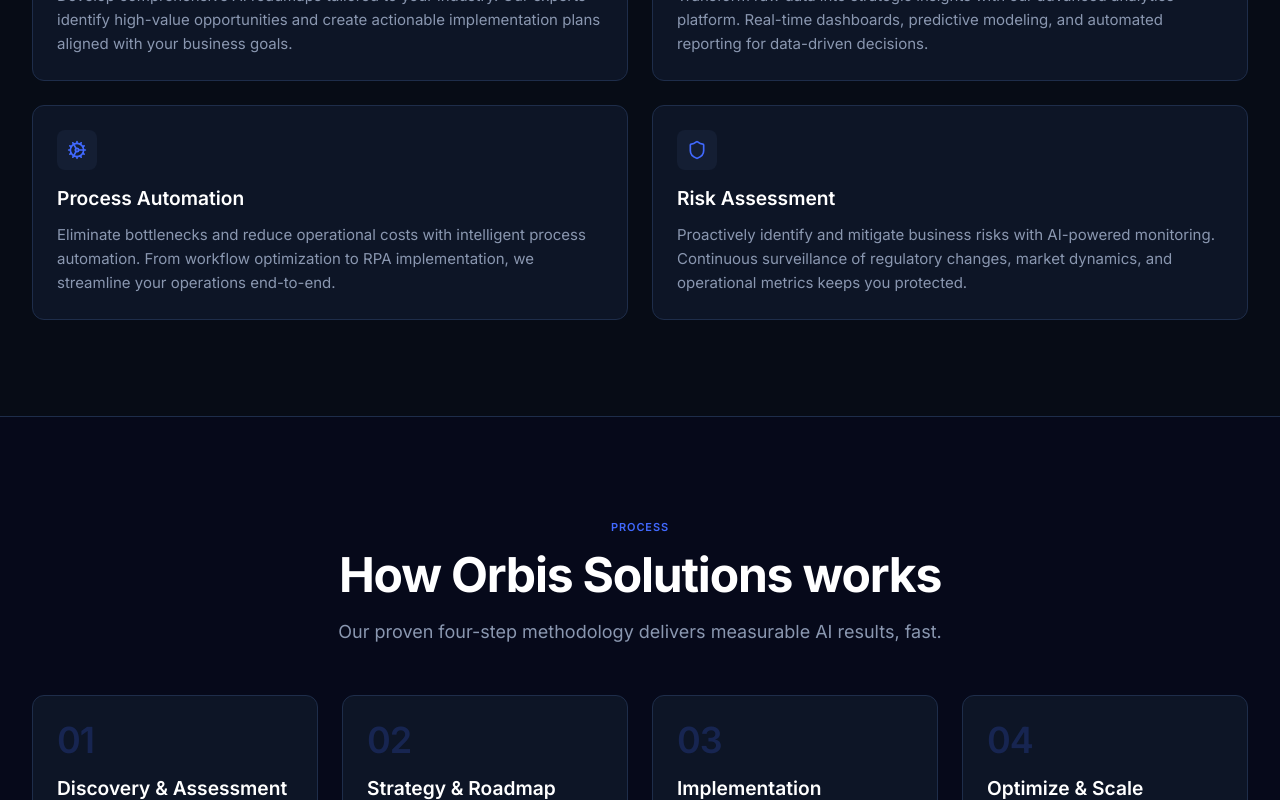
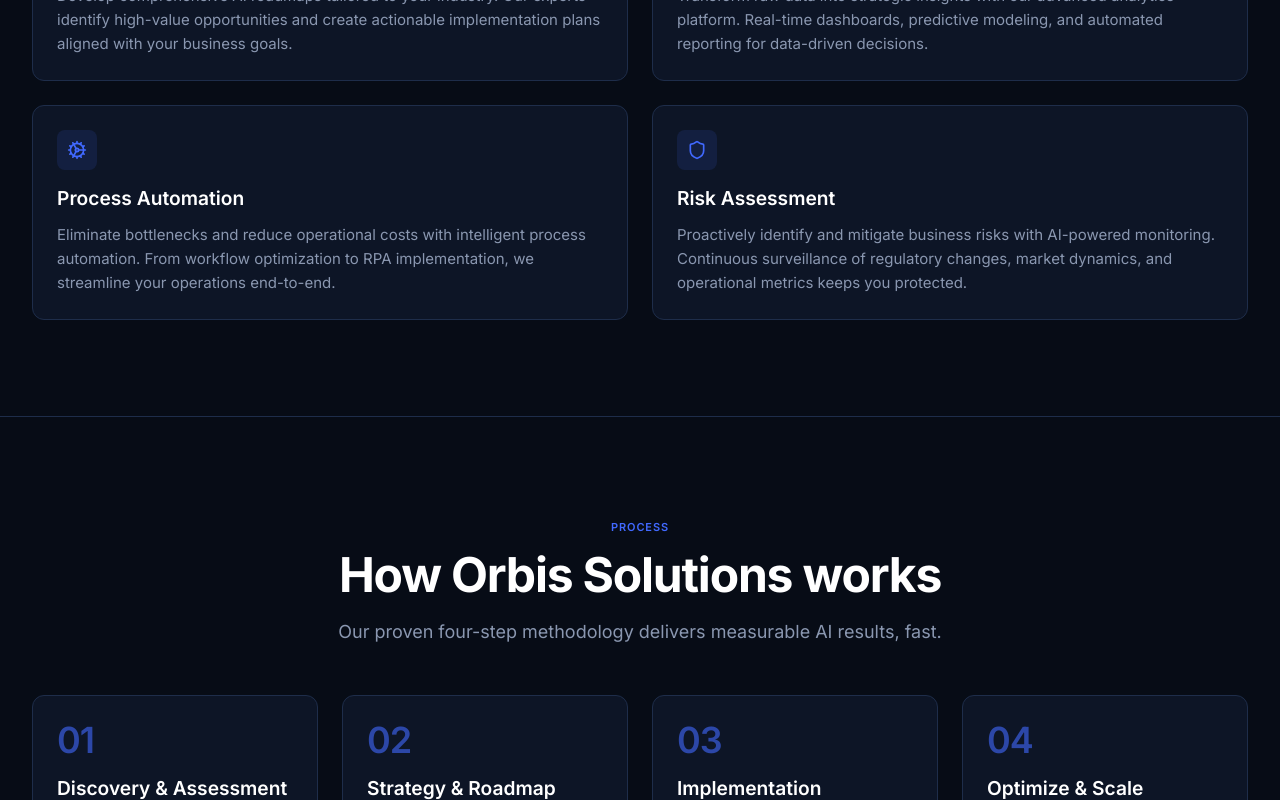
Before and after one commit to kiansam/Orbis, a Next.js app: page / in a window 1280 px wide. Shown: the part 1580-2380 px from the top of the page. Built offline with nearby package versions, Linux system fonts and the light colour scheme; no server answers.

Commit message:
New background

```diff
--- a/src/app/(marketing)/page.tsx
+++ b/src/app/(marketing)/page.tsx
@@ -47,7 +47,7 @@
       <HeroSection />
 
       {/* Social Proof band */}
-      <section className="py-12 border-y border-[#1E2D4A] bg-[#08101E]">
+      <section className="py-12 border-y border-[#1E2D4A] bg-[#070C16]">
         <div className="max-w-7xl mx-auto px-4 sm:px-6 lg:px-8">
           <p className="t-label text-[#4F617A] text-center mb-8">
             Trusted by leading enterprises worldwide
@@ -74,7 +74,7 @@
       <FeaturesSection />
 
       {/* Process */}
-      <section className="py-16 lg:py-24 bg-[#06091A] border-t border-[#1E2D4A]">
+      <section className="py-16 lg:py-24 bg-[#070C16] border-t border-[#1E2D4A]">
         <div className="max-w-7xl mx-auto px-4 sm:px-6 lg:px-8">
           <div className="text-center mb-12">
             <span className="t-label text-[#4169FF]">Process</span>
@@ -88,9 +88,9 @@
             {steps.map((step, i) => (
               <div
                 key={step.number}
-                className="relative bg-[#0D1526] border border-[#1E2D4A] rounded-xl p-6 hover:border-[#141E33] transition-colors duration-200"
+                className="relative bg-[#0D1526] border border-[#1E2D4A] rounded-xl p-6 hover:border-[#2A3F6A] transition-colors duration-200"
               >
-                <div className="text-4xl font-semibold text-[rgba(65,105,255,0.2)] mb-4 tracking-[-0.03em]">
+                <div className="text-4xl font-semibold text-[#4169FF] mb-4 tracking-[-0.03em] opacity-60">
                   {step.number}
                 </div>
                 <h3 className="t-h3 text-white mb-3">{step.title}</h3>
@@ -116,10 +116,10 @@
       <FAQSection />
 
       {/* Final CTA */}
-      <section className="py-16 lg:py-24 relative overflow-hidden bg-[#06091A] border-t border-[#1E2D4A]">
+      <section className="py-16 lg:py-24 relative overflow-hidden bg-[#070C16] border-t border-[#1E2D4A]">
         <div className="absolute inset-0 o-hero-wash-dark pointer-events-none" />
 
-        <div className="relative max-w-4xl mx-auto px-4 sm:px-6 lg:px-8 text-center">
+        <div className="relative max-w-4xl mx-auto px-4 sm:px-6 lg:px-8 text-center bg-[#0D1526] border border-[#1E2D4A] rounded-2xl py-16">
           <h2 className="t-h1 text-white mb-6">
             Ready to transform your enterprise with AI?
           </h2>
@@ -140,7 +140,7 @@
 
           <div className="flex flex-wrap justify-center gap-6">
             {['No credit card required', '14-day free trial', 'Cancel anytime'].map((item) => (
-              <div key={item} className="flex items-center gap-2 text-[#4F617A] text-sm">
+              <div key={item} className="flex items-center gap-2 text-[#8A97B0] text-sm">
                 <CheckCircle2 className="w-4 h-4 text-[#4169FF]" />
                 {item}
               </div>
--- a/src/app/globals.css
+++ b/src/app/globals.css
@@ -11,6 +11,18 @@
 @layer base {
   /* ─── shadcn/ui tokens (dashboard / admin) ─── */
   :root {
+    --color-bg: #070C16;
+    --color-surface: #0D1526;
+    --color-surface-elevated: #141E33;
+    --color-border: #1E2D4A;
+    --color-brand: #4169FF;
+    --color-brand-hover: #5578FF;
+    --color-brand-muted: rgba(65, 105, 255, 0.12);
+    --color-text-primary: #FFFFFF;
+    --color-text-secondary: #8A97B0;
+    --color-text-muted: #4F617A;
+    --color-positive: #00C896;
+
     --background: 9 9 11;
     --foreground: 250 250 250;
     --card: 17 17 19;
@@ -56,12 +68,12 @@
 
   html {
     scroll-behavior: smooth;
-    background-color: #09090b;
+    background-color: #070C16;
   }
 
   body {
-    background-color: #09090b;
-    color: #fafafa;
+    background-color: #070C16;
+    color: #FFFFFF;
     font-family: var(--font-inter), 'Inter', -apple-system, BlinkMacSystemFont, 'Segoe UI', sans-serif;
     -webkit-font-smoothing: antialiased;
     text-rendering: optimizeLegibility;
--- a/src/components/marketing/FAQSection.tsx
+++ b/src/components/marketing/FAQSection.tsx
@@ -89,7 +89,7 @@
                   </span>
                   <ChevronDown
                     className={cn(
-                      'w-4 h-4 flex-shrink-0 text-[#4F617A] transition-transform duration-200',
+                      'w-4 h-4 flex-shrink-0 text-[#4169FF] transition-transform duration-200',
                       isOpen && 'rotate-180'
                     )}
                   />
--- a/src/components/marketing/FeaturesSection.tsx
+++ b/src/components/marketing/FeaturesSection.tsx
@@ -75,9 +75,9 @@
             <motion.div
               key={feature.title}
               variants={itemVariants}
-              className="bg-[#0D1526] border border-[#1E2D4A] rounded-xl p-6 hover:border-[#141E33] transition-colors duration-200"
+              className="bg-[#0D1526] border border-[#1E2D4A] rounded-xl p-6 hover:border-[#2A3F6A] transition-colors duration-200"
             >
-              <div className="w-10 h-10 rounded-lg bg-[#141E33] flex items-center justify-center mb-4">
+              <div className="w-10 h-10 rounded-lg bg-[rgba(65,105,255,0.12)] flex items-center justify-center mb-4">
                 <feature.icon className="w-5 h-5 text-[#4169FF]" />
               </div>
               <h3 className="t-h3 text-white mb-3">{feature.title}</h3>
--- a/src/components/marketing/Footer.tsx
+++ b/src/components/marketing/Footer.tsx
@@ -45,7 +45,7 @@
 
 export function Footer() {
   return (
-    <footer className="bg-[#050A12] border-t border-[#1E2D4A]">
+    <footer className="bg-[#070C16] border-t border-[#1E2D4A]">
       <div className="max-w-7xl mx-auto px-4 sm:px-6 lg:px-8 py-16">
         <div className="grid grid-cols-1 md:grid-cols-2 lg:grid-cols-6 gap-8 mb-12">
           {/* Brand */}
--- a/src/components/marketing/HeroSection.tsx
+++ b/src/components/marketing/HeroSection.tsx
@@ -26,7 +26,7 @@
 export function HeroSection() {
   return (
     <section
-      className="relative min-h-screen flex items-center justify-center overflow-hidden pt-16 bg-[#06091A]"
+      className="relative min-h-screen flex items-center justify-center overflow-hidden pt-16 bg-[#070C16]"
       id="top"
     >
       {/* Grid overlay */}
@@ -96,7 +96,7 @@
               <motion.div
                 key={metric.label}
                 variants={itemVariants}
-                className="rounded-lg p-4 flex items-center gap-3 bg-[#0D1526] border border-[#1E2D4A] hover:border-[#141E33] transition-colors duration-200"
+                className="rounded-lg p-4 flex items-center gap-3 bg-[#0D1526] border border-[#1E2D4A] hover:border-[#2A3F6A] transition-colors duration-200"
               >
                 <div className="w-10 h-10 rounded-lg bg-[rgba(65,105,255,0.12)] flex items-center justify-center flex-shrink-0">
                   <metric.icon className="w-5 h-5 text-[#4169FF]" />
--- a/src/components/marketing/PricingSectionClient.tsx
+++ b/src/components/marketing/PricingSectionClient.tsx
@@ -45,7 +45,7 @@
   }
 
   return (
-    <section id="pricing" className="py-16 lg:py-24 bg-[#0D1526] border-t border-[#1E2D4A]">
+    <section id="pricing" className="py-16 lg:py-24 bg-[#070C16] border-t border-[#1E2D4A]">
       <div className="max-w-7xl mx-auto px-4 sm:px-6 lg:px-8">
         <motion.div
           initial={{ y: 16, opacity: 0 }}
@@ -80,9 +80,10 @@
                 className={cn(
                   'relative rounded-xl p-6 border transition-colors duration-200',
                   isPro
-                    ? 'bg-[#0D1526] border-[rgba(65,105,255,0.5)] md:scale-105'
-                    : 'bg-[#0D1526] border-[#1E2D4A] hover:border-[#141E33]'
+                    ? 'bg-[#0D1526] border-[#4169FF] md:scale-105'
+                    : 'bg-[#0D1526] border-[#1E2D4A] hover:border-[#2A3F6A]'
                 )}
+                style={isPro ? { boxShadow: '0 0 0 1px #4169FF' } : undefined}
               >
                 {isPro && (
                   <div className="absolute -top-4 left-1/2 -translate-x-1/2">
--- a/src/components/marketing/TestimonialsSection.tsx
+++ b/src/components/marketing/TestimonialsSection.tsx
@@ -31,7 +31,7 @@
 
 export function TestimonialsSection() {
   return (
-    <section className="py-16 lg:py-24 bg-[#0D1526] border-t border-[#1E2D4A]">
+    <section className="py-16 lg:py-24 bg-[#070C16] border-t border-[#1E2D4A]">
       <div className="max-w-7xl mx-auto px-4 sm:px-6 lg:px-8">
         <motion.div
           initial={{ y: 16, opacity: 0 }}
@@ -55,7 +55,7 @@
               whileInView={{ y: 0, opacity: 1 }}
               viewport={{ once: true }}
               transition={{ duration: 0.5, delay: i * 0.08, ease: 'easeOut' }}
-              className="bg-[#070C16] border border-[#1E2D4A] rounded-xl p-6 flex flex-col gap-6 hover:border-[#141E33] transition-colors duration-200"
+              className="bg-[#0D1526] border border-[#1E2D4A] rounded-xl p-6 flex flex-col gap-6 hover:border-[#2A3F6A] transition-colors duration-200"
             >
               <span className="text-4xl leading-none text-[#4169FF]/30 font-serif select-none">
                 &ldquo;
```
